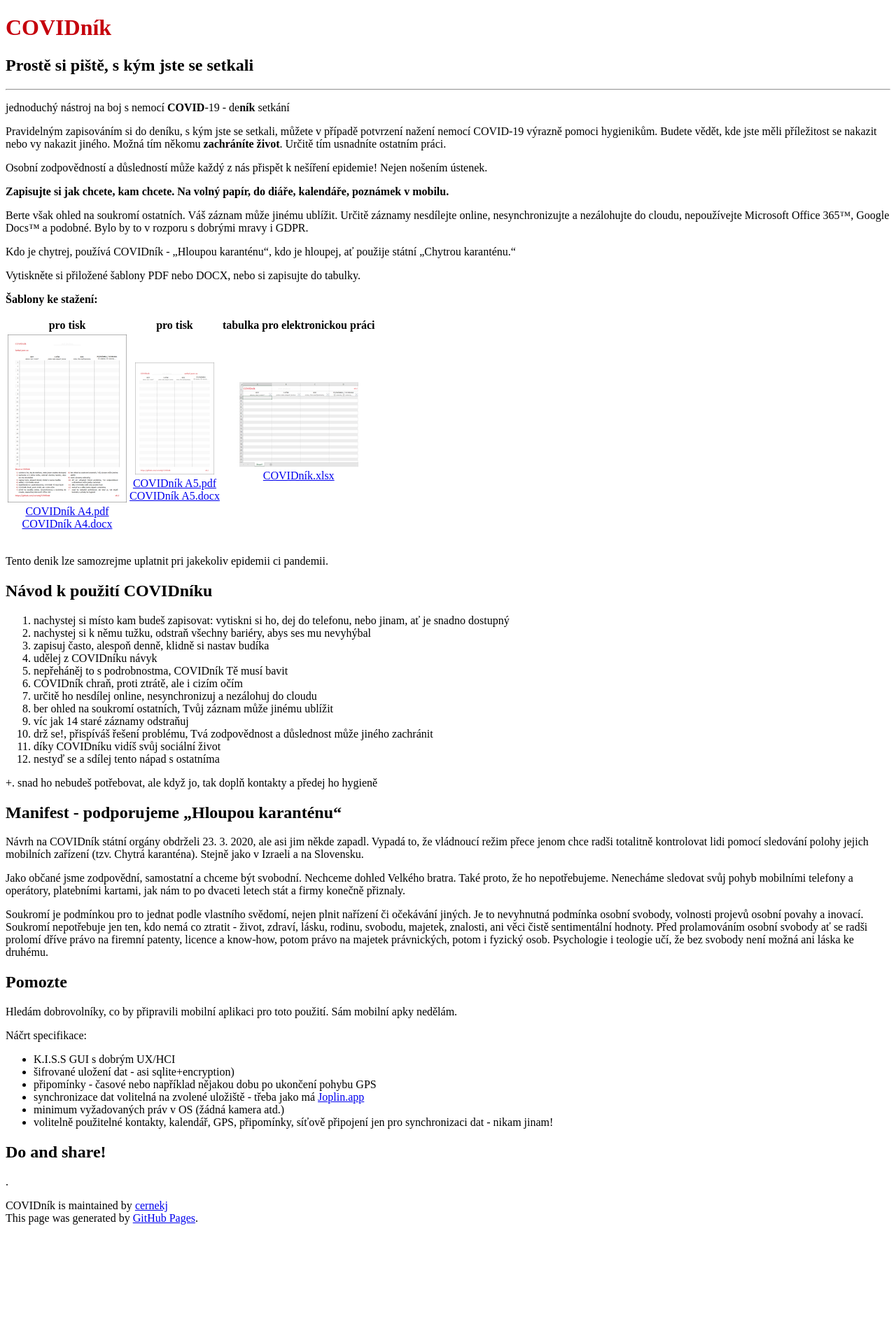
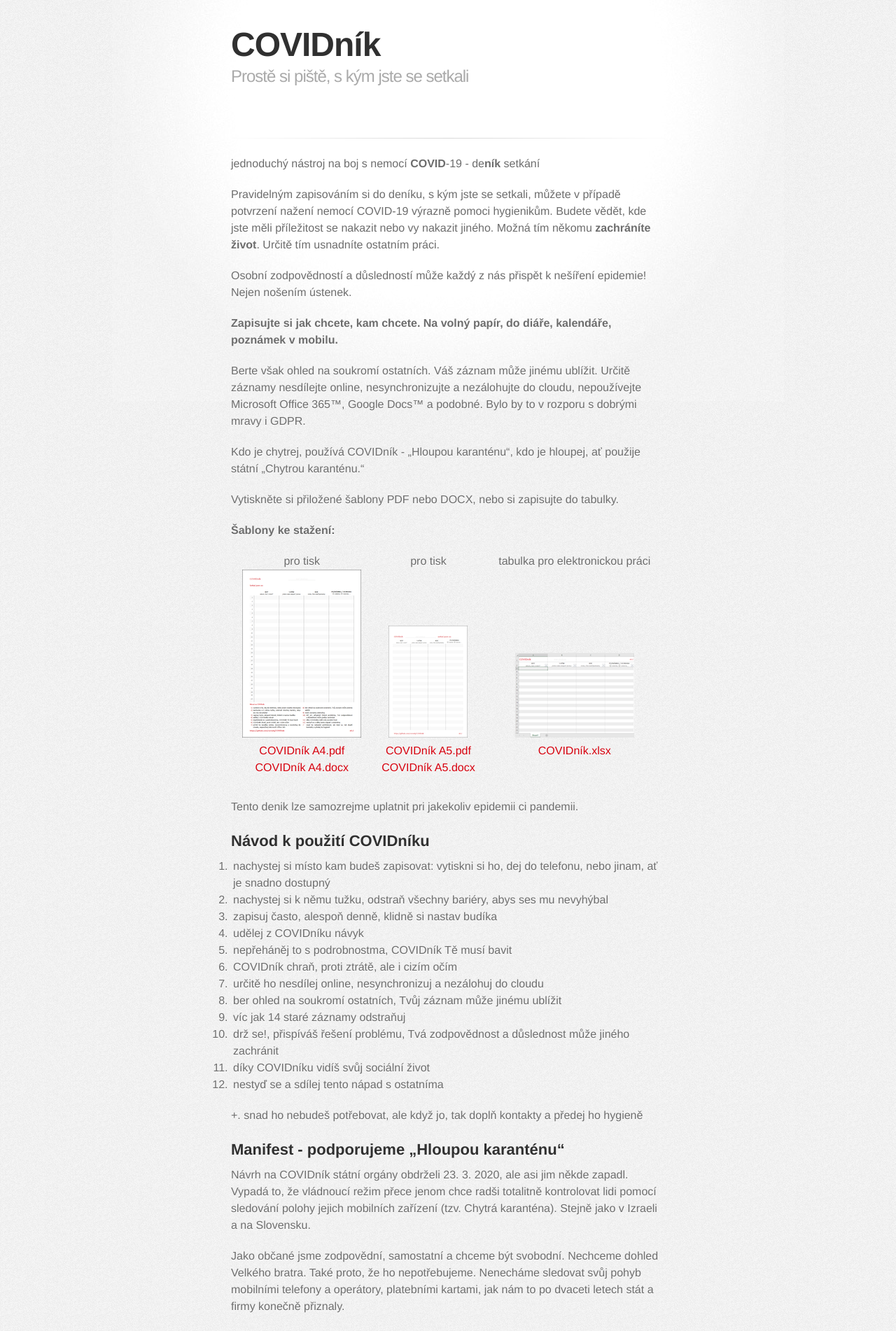
Before and after one commit to cernekj/testgithub, a Jekyll site: the page built from doc/index.md, in a window 1280 px wide. Shown: the top 1902 px of the page at 70% size. Built offline with Jekyll 4.4.1, drawn with Linux system fonts in a browser that asks for light colours; some web fonts are replaced; before the commit the page ends 1758 px from its top, so only the background shows below that.

Commit message:
Revert "Update style.scss"
This reverts commit 6652ac2855471442c17fc89efa0609b8eb14270b.

```diff
--- a/doc/assets/css/style.scss
+++ b/doc/assets/css/style.scss
@@ -1,6 +1,7 @@
 ---
 ---
 
+@import "jekyll-theme-tactile";
 table {
 	margin-bottom: 2em;
 }
```
